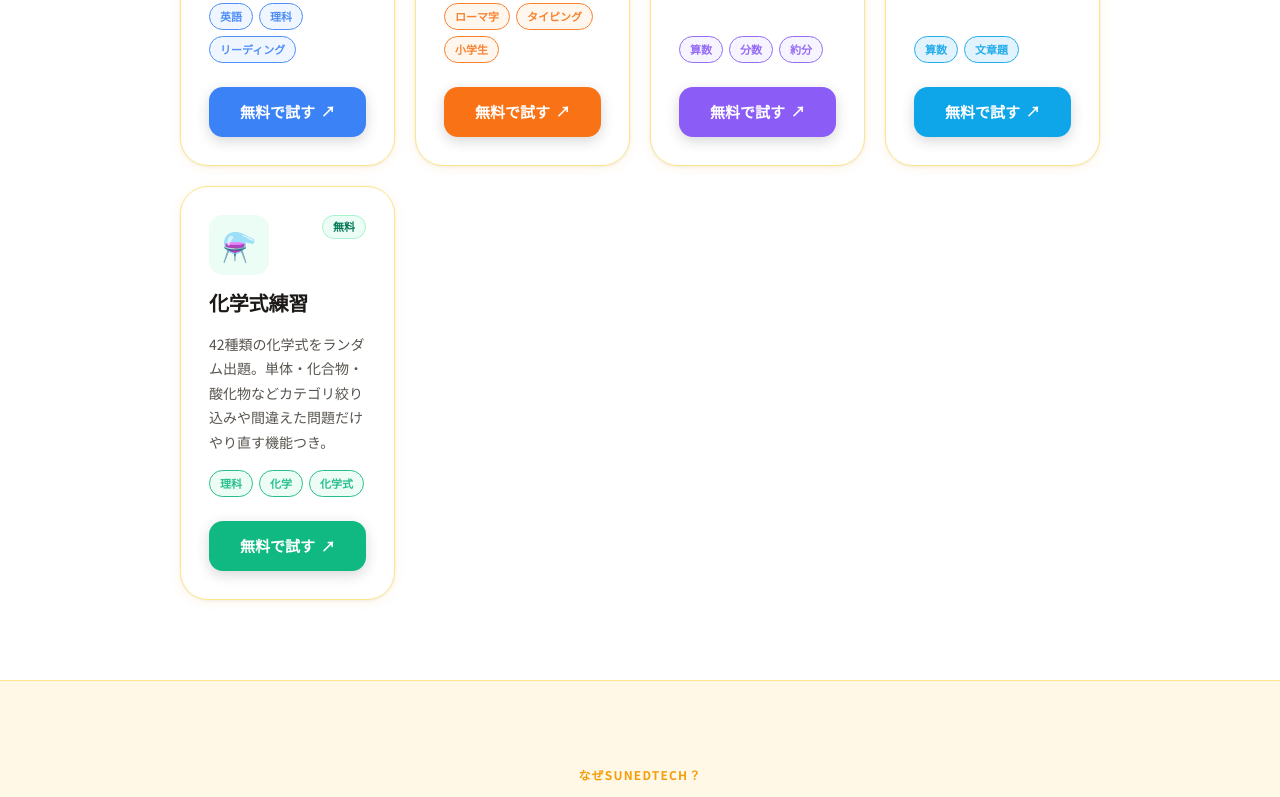
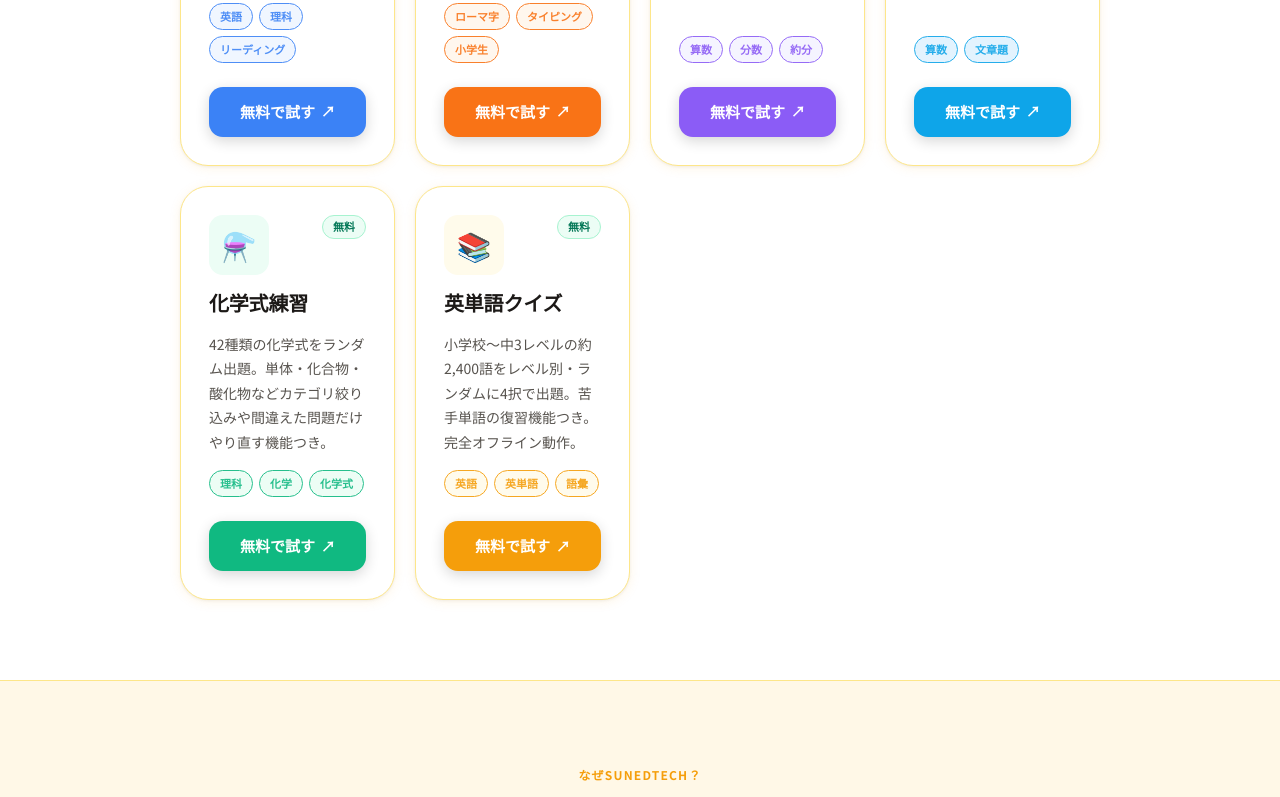
Before and after one commit to growupkuriyama-hub/SunEdTech, a React (Vite) app in the folder homepage/: page / in a window 1280 px wide. Shown: the part 1416-2213 px from the top of the page. Built offline with nearby package versions, Linux system fonts and the light colour scheme.

Commit message:
Update data.js

```diff
--- a/homepage/src/data.js
+++ b/homepage/src/data.js
@@ -1,8 +1,3 @@
-// ============================================================
-// アプリ一覧データ — URLやタグはここを編集するだけでOK
-// ============================================================
-// updated
-// updated
 export const APP_LIST = [
   {
     id: "science-reading-lab",
@@ -69,4 +64,17 @@ export const APP_LIST = [
     bgColor: "#ECFDF5",
     icon: "⚗️",
   },
+  {
+    id: "english-vocab-quiz",
+    paid: false,
+    name: "English Vocabulary Quiz",
+    nameJa: "英単語クイズ",
+    description: "小学校〜中3レベルの約2,400語をレベル別・ランダムに4択で出題。苦手単語の復習機能つき。完全オフライン動作。",
+    target: "小学校～中3 ／ 英検5級～3級前後",
+    tags: ["英語", "英単語", "語彙"],
+    url: "https://sun-ed-tech-u14y.vercel.app/",
+    color: "#F59E0B",
+    bgColor: "#FFFBEB",
+    icon: "📚",
+  },
 ];
```
